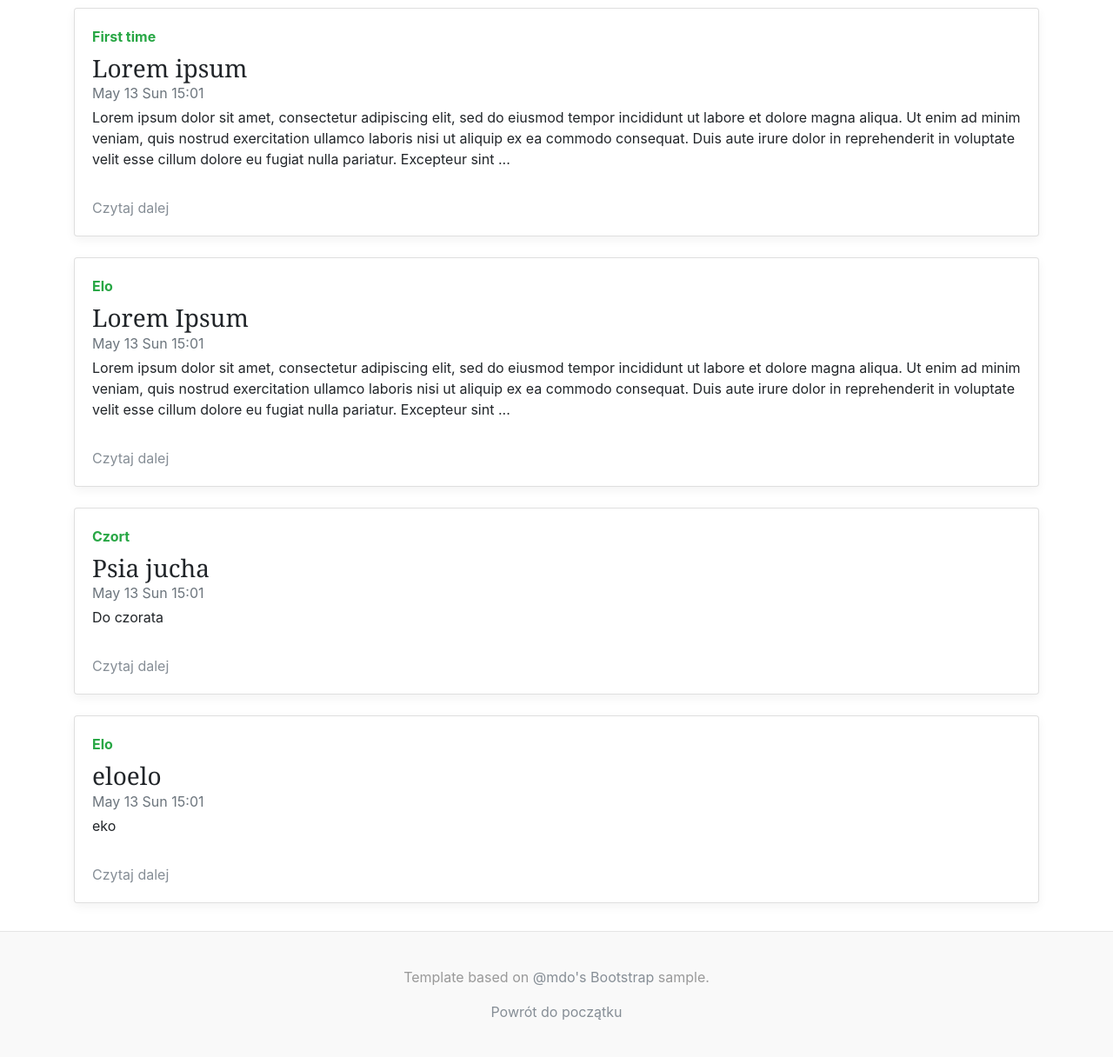
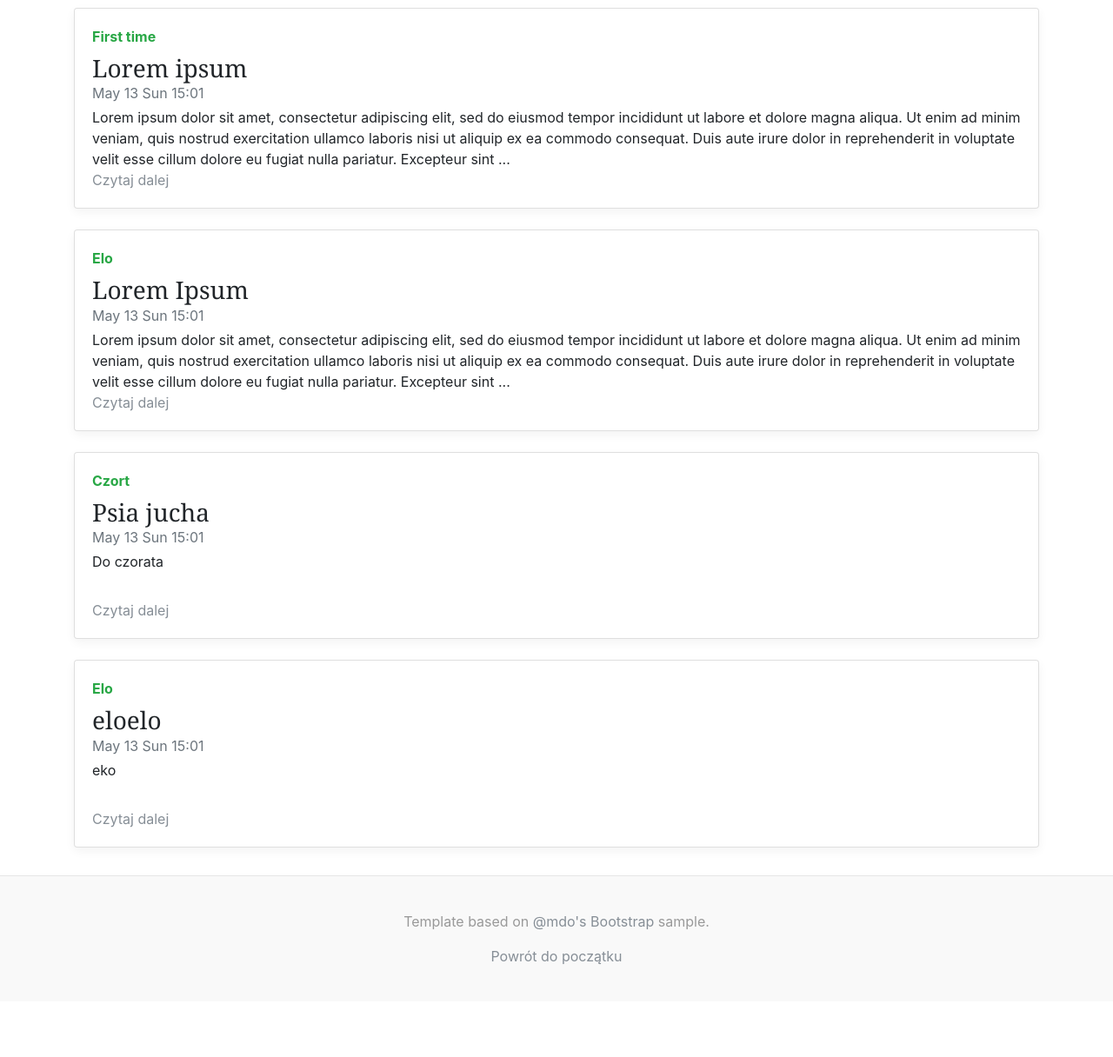
Before and after one commit to mateuszmarzec/MySite, a Django app: page / in a window 1280 px wide. Shown: the part 468-1684 px from the top of the page at 87% size. After the commit the page ends 1578 px from the top, so only its background shows below. Run offline with Django 3.2, Linux system fonts and the light colour scheme; data comes from the database, SQL or seed files in the repository; some libraries are stand-ins or nearby versions; some web fonts are replaced.

```diff
--- a/templates/List/posts_list.html
+++ b/templates/List/posts_list.html
@@ -10,7 +10,7 @@
                 {{ post.title }}
               </h3>
               <div class="mb-1 text-muted">{{ post.create_time|date:'M d D H:i' }}</div>
-              <p class="card-text mb-auto">{% if post.text|length > 350 %}{{ post.text|slice:":350"|add:'...'|linebreaks }}{% else %}{{ post.text|linebreaks }}{% endif %}</p>
+              <p class="card-text mb-auto">{% if post.text|length > 350 %}{{ post.text|slice:":350"|add:'...' }}{% else %}{{ post.text|linebreaks }}{% endif %}</p>
               <a href="{% url 'post-view' post.slug %}">Czytaj dalej</a>
             </div>
             {% if post.thumbnail %}<img class="card-img-right flex-auto d-none d-lg-block" data-src="#" data-holder-rendered="true" style="width: 200px; height: 250px;">{% endif %}
```
